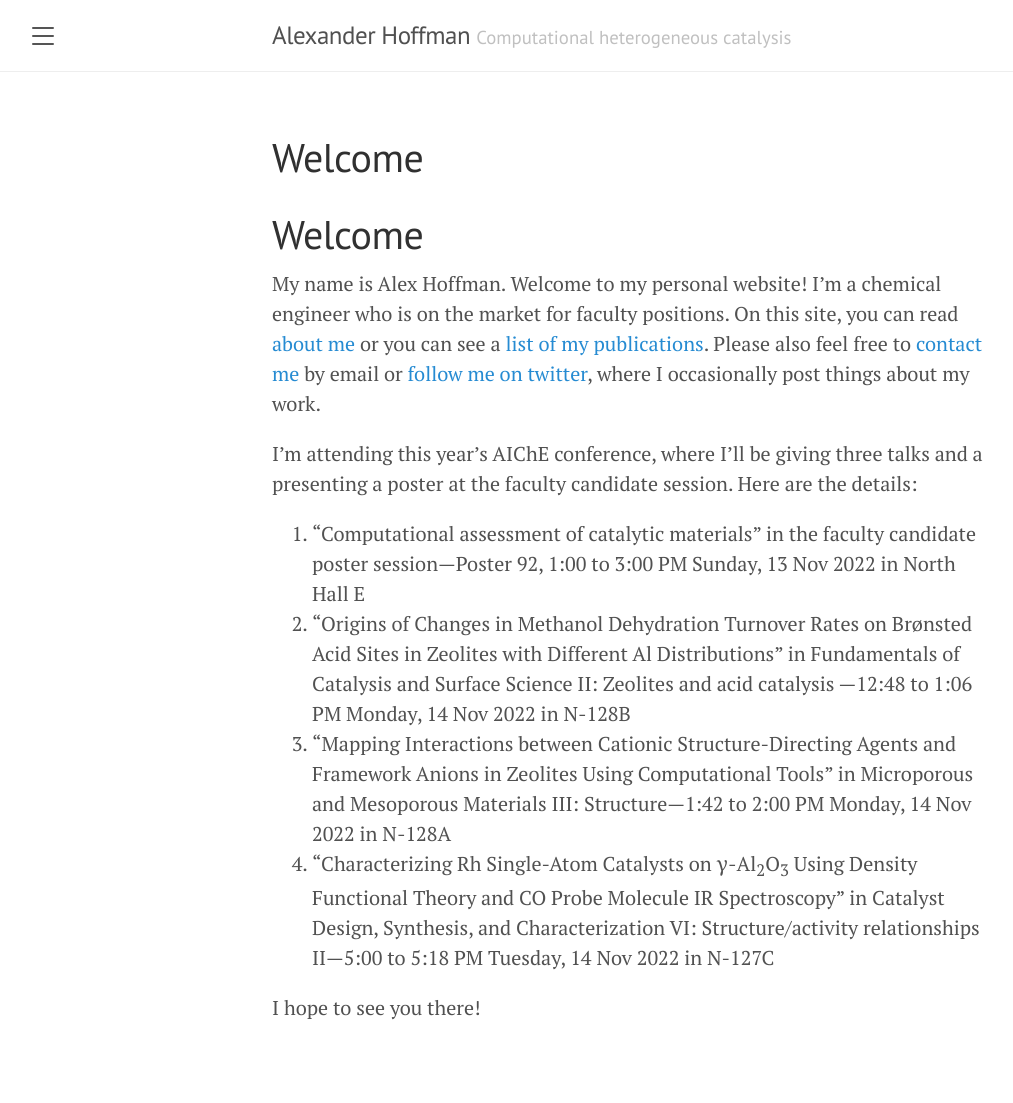
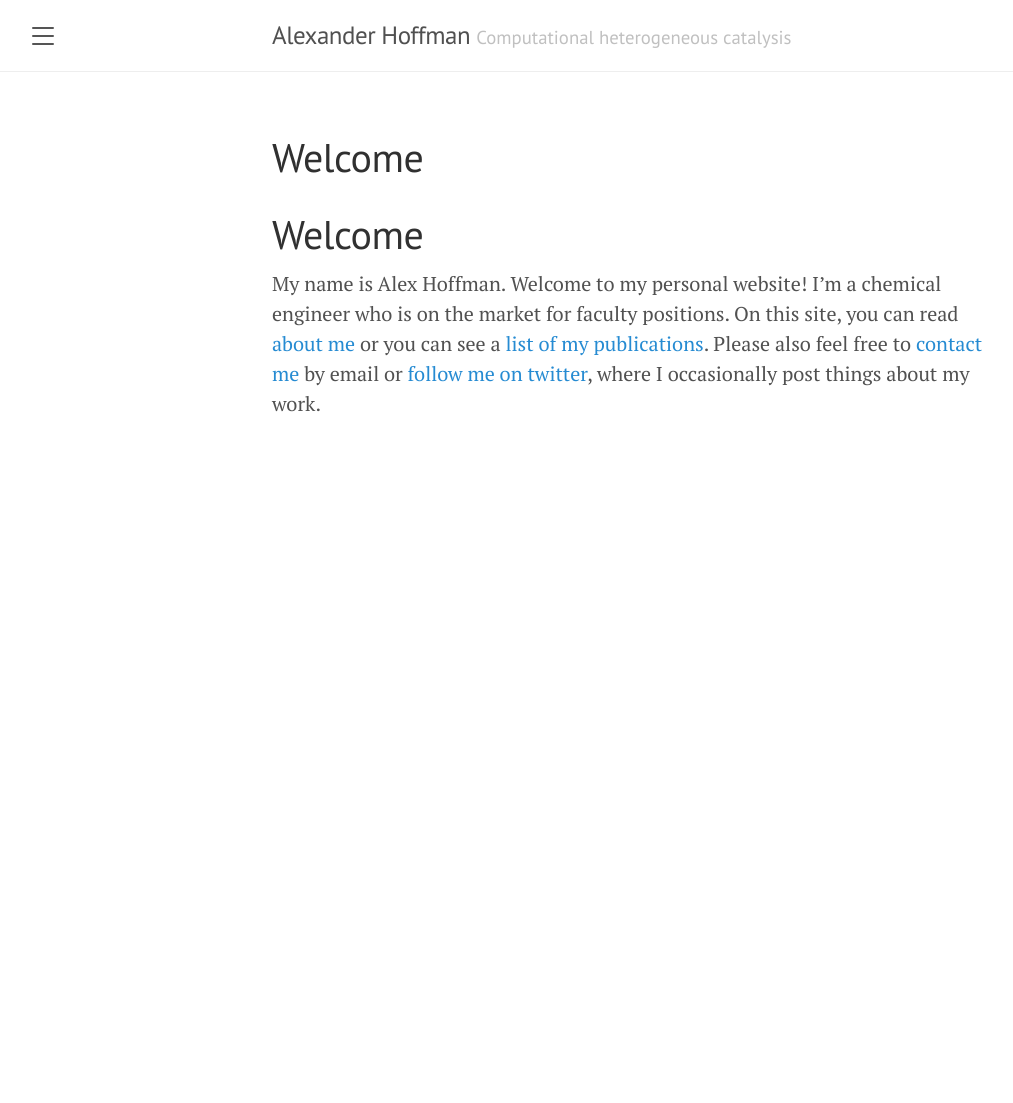
Before and after one commit to ajhoffman1229/old-website, a Jekyll site: the page built from README.md, in a window 1280 px wide. Shown: the whole page, without its empty margins (8-1021 px from the left). Built offline with Jekyll 4.4.1, drawn with Linux system fonts in a browser that asks for light colours; our own code applies the rules of GitHub Pages for plain Markdown files; after the commit the page ends 900 px from its top, so only the background shows below that.

```diff
--- a/README.md
+++ b/README.md
@@ -2,11 +2,11 @@
 
 My name is Alex Hoffman. Welcome to my personal website! I'm a chemical engineer who is on the market for faculty positions. On this site, you can read [about me](about) or you can see a [list of my publications](publications). Please also feel free to [contact me](contact) by email or [follow me on twitter](www.twitter.com/ajhoffman1229), where I occasionally post things about my work.
 
-I'm attending this year's AIChE conference, where I'll be giving three talks and a presenting a poster at the faculty candidate session. Here are the details:
+<!--I'm attending this year's AIChE conference, where I'll be giving three talks and a presenting a poster at the faculty candidate session. Here are the details:
 
 1. "Computational assessment of catalytic materials" in the faculty candidate poster session&mdash;Poster 92, 1:00 to 3:00 PM Sunday, 13 Nov 2022 in North Hall E
 2. "Origins of Changes in Methanol Dehydration Turnover Rates on Br&oslash;nsted Acid Sites in Zeolites with Different Al Distributions" in Fundamentals of Catalysis and Surface Science II: Zeolites and acid catalysis &mdash;12:48 to 1:06 PM Monday, 14 Nov 2022 in N-128B
 3. "Mapping Interactions between Cationic Structure-Directing Agents and Framework Anions in Zeolites Using Computational Tools" in Microporous and Mesoporous Materials III: Structure&mdash;1:42 to 2:00 PM Monday, 14 Nov 2022 in N-128A
 4. "Characterizing Rh Single-Atom Catalysts on γ-Al<sub>2</sub>O<sub>3</sub> Using Density Functional Theory and CO Probe Molecule IR Spectroscopy" in Catalyst Design, Synthesis, and Characterization VI: Structure/activity relationships II&mdash;5:00 to 5:18 PM Tuesday, 14 Nov 2022 in N-127C
 
-I hope to see you there!
+I hope to see you there!-->
```
Also changed, not shown: about.md (+1 -1 lines), professional_headshot.jpg (added), professional_headshot_small.jpg (added), 6 other files.
